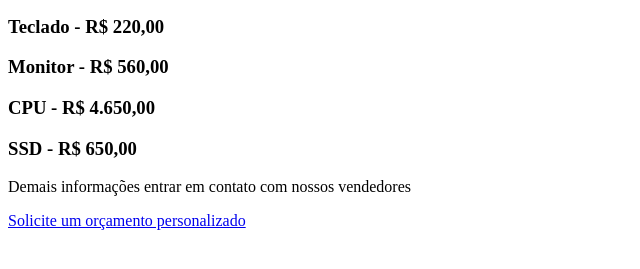
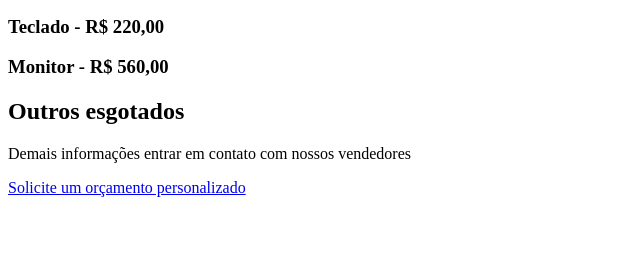
Before and after one commit to DevGouveia1/Forum-Gerencia-de-Configuracao, a plain HTML site: page index.html in a window 1280 px wide. Shown: the part 105-374 px from the top of the page, without its empty margins (0-640 px from the left). Drawn offline with Linux system fonts and the light colour scheme.

Commit message:
Update index.html

```diff
--- a/index.html
+++ b/index.html
@@ -10,8 +10,7 @@
 <h3>Mouse - R$ 80,00</h3>
 <h3>Teclado - R$ 220,00</h3>
 <h3>Monitor - R$ 560,00</h3>
-<h3>CPU - R$ 4.650,00</h3>
-<h3>SSD - R$ 650,00</h3>
+<h2>Outros esgotados</h2>
 <p>Demais informações entrar em contato com nossos vendedores</p>
  <a href="https://www.pudim.com.br">Solicite um orçamento personalizado </a>
 
```
